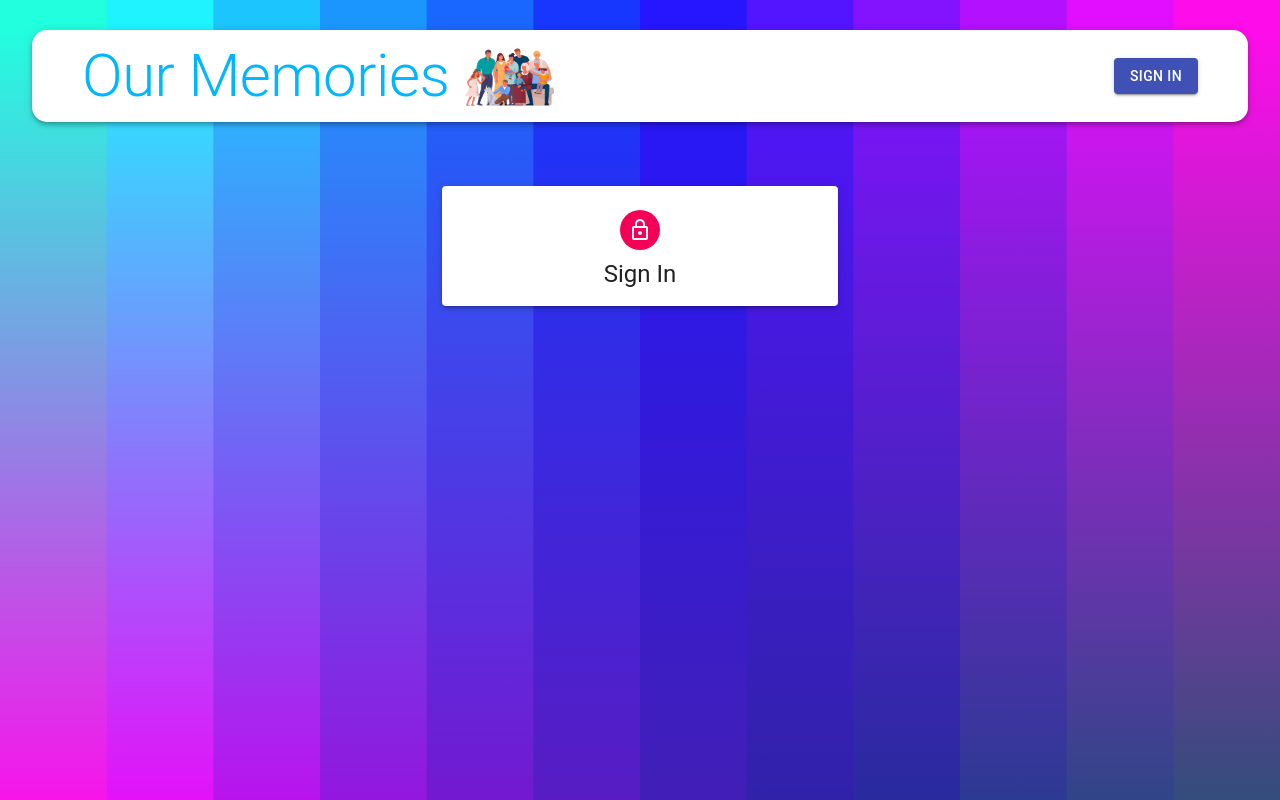
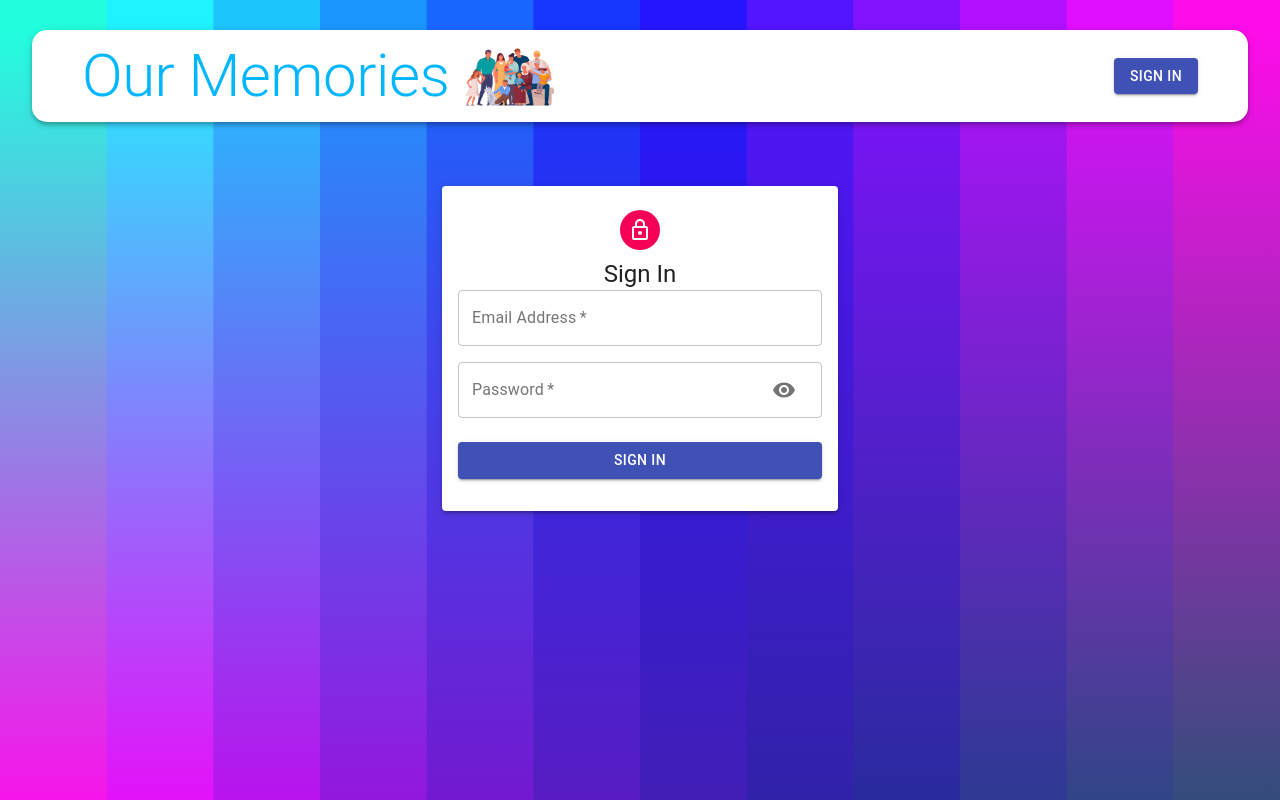
Before and after one commit to brylimz/family-memories-mern-project, a React (Create React App) app in the folder client/: page /auth in a window 1280 px wide. Built offline with nearby package versions, Linux system fonts and the light colour scheme.

Commit message:
completed form login

```diff
--- a/client/src/components/Auth/Auth.js
+++ b/client/src/components/Auth/Auth.js
@@ -1,4 +1,4 @@
-import React from "react";
+import React, { useState } from "react";
 import {
   Avatar,
   Button,
@@ -15,10 +15,16 @@ import Input from "./Input";
 
 const Auth = () => {
   const classes = useStyles();
+  const [showPassword, setShowPassword] = useState(false);
+
   const isSignUp = false;
   const handleSubmit = () => {};
 
   const handleChange = (e) => {};
+
+  const handleShowPassword = () => {
+    setShowPassword((prevShowPassword) => !prevShowPassword);
+  };
 
   return (
     <Container component="main" maxWidth="xs">
@@ -41,18 +47,49 @@ const Auth = () => {
                   handleChange={handleChange}
                   autoFocus
                   half
-                ></Input>
+                >
+                  {" "}
+                </Input>
 
-                <TextField
+                <Input
                   name="firstName"
                   label="First Name"
                   handleChange={handleChange}
                   autoFocus
                   half
-                ></TextField>
+                ></Input>
               </>
             )}
+
+            <Input
+              name="email"
+              label="Email Address"
+              handleChange={handleChange}
+              type="email"
+            ></Input>
+
+            <Input
+              name="password"
+              label="Password"
+              handleChange={handleChange}
+              type={showPassword ? "text" : "password"}
+              handleShowPassword={handleShowPassword}
+            ></Input>
+            {isSignUp && (
+              <input
+                name="confirmPassowrd"
+                label="Repeat Password"
+                handleChange={handleChange}
+                type="password"
+              ></input>
+            )}
+
+
           </Grid>
+
+          <Button type='submit' fullWidth variant="contained" color="primary" className={classes.submit}>
+             {isSignUp ? "Sign Up" : "Sign In"}
+              </Button>
         </form>
       </Paper>
     </Container>
--- a/client/src/components/Navbar/Navbar.js
+++ b/client/src/components/Navbar/Navbar.js
@@ -46,7 +46,12 @@ const Navbar = () => {
           </Typography>
         </div>
       ) : (
-        <Button component={Link} to="/auth" variant="contained" color="primary">
+        <Button
+          component={Link}
+          href="/auth"
+          variant="contained"
+          color="primary"
+        >
           {" "}
           Sign in
         </Button>
```
